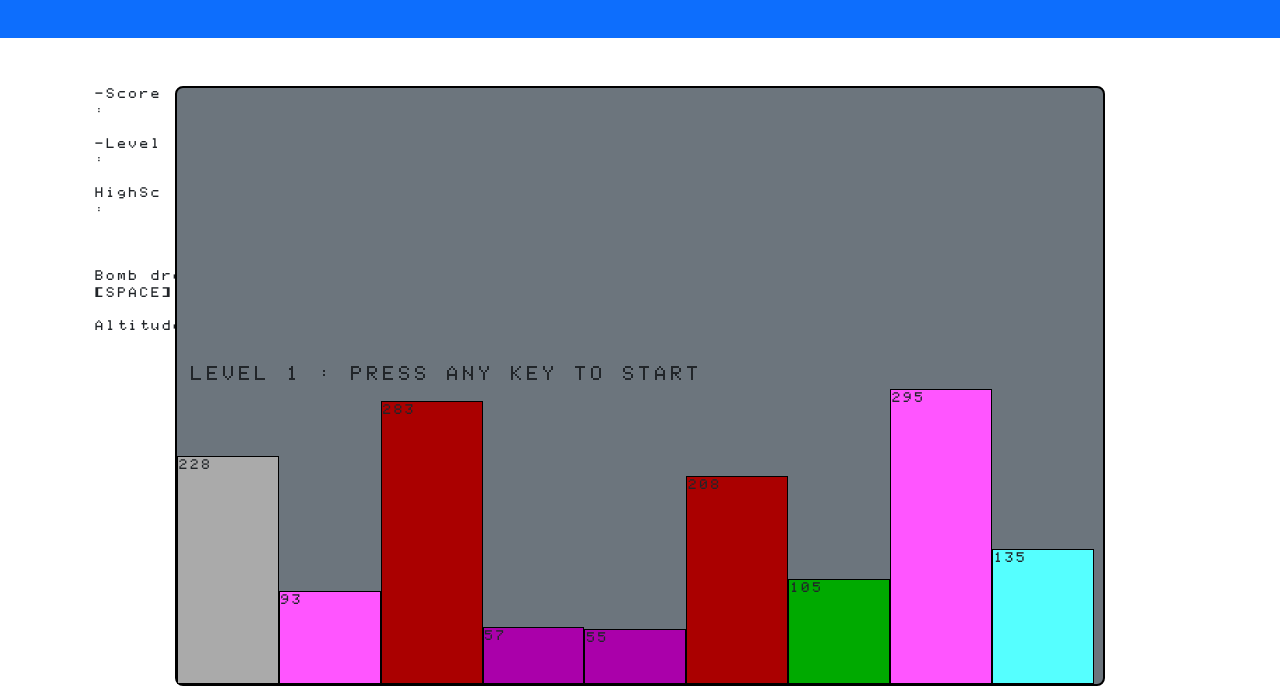
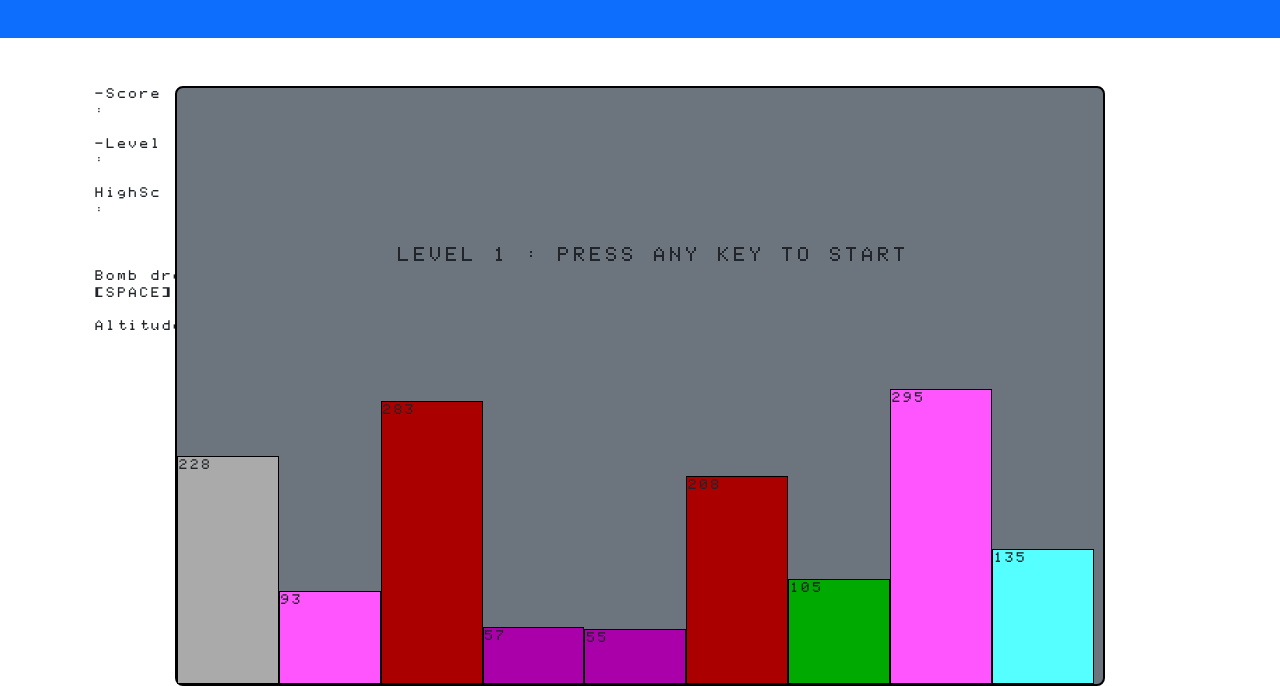
Before and after one commit to TangiLC/Tangame, a plain HTML site: page index.html in a window 1280 px wide. Shown: the part 114-800 px from the top of the page. Drawn offline with nearby package versions, Linux system fonts and the light colour scheme.

Commit message:
modif css

```diff
--- a/js/game.js
+++ b/js/game.js
@@ -143,7 +143,7 @@ function mainGame(){
         movePlane(altitude,bombAltitude);
         leftPos +=planeSpeed; console.log('speed',planeSpeed);
         if (bombAltitude<550){bombAltitude-=30};
-        if (leftPos>=97){leftPos=-1;altitude -=25;}
+        if (leftPos>=98){leftPos=-1;altitude -=25;}
         if (altitude <0){DOMAvion.innerHTML=`<img src='./img/spritePlane.gif' height='60px' width='auto'><p>END</p>`;
            clearInterval(flight);}
         }, 300);
--- a/style.css
+++ b/style.css
@@ -28,6 +28,7 @@ body{
     height:600px;
     border-radius: 8px;
     border:2px solid black;
+    display:inline-flex;
 }
 
 #avion{
@@ -53,9 +54,11 @@ body{
 }
 
 .startMessage{
-    display:inline-block;
+    display:inline-flex;
     position:absolute;
-    bottom:50%;
+    width:100%;
+    bottom:70%;
     margin:auto;
+    justify-content: center;
     z-index:99;
 }
```
